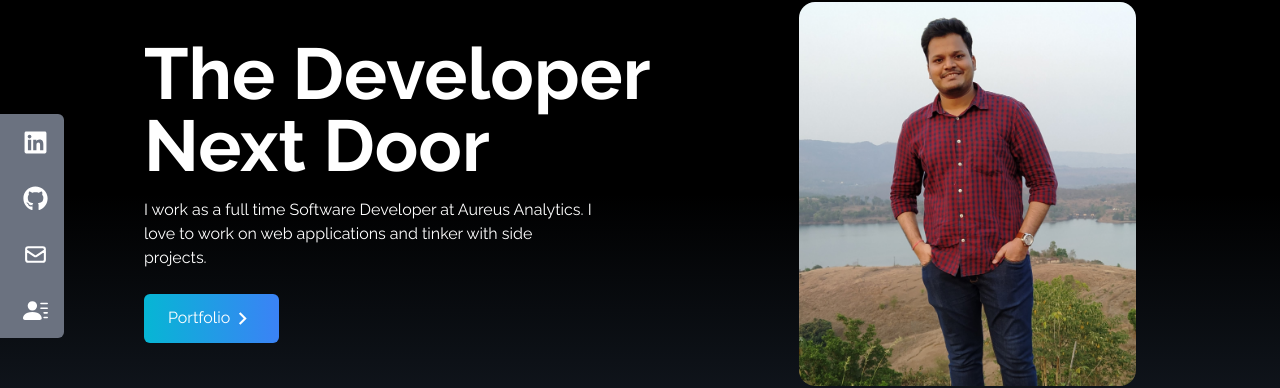
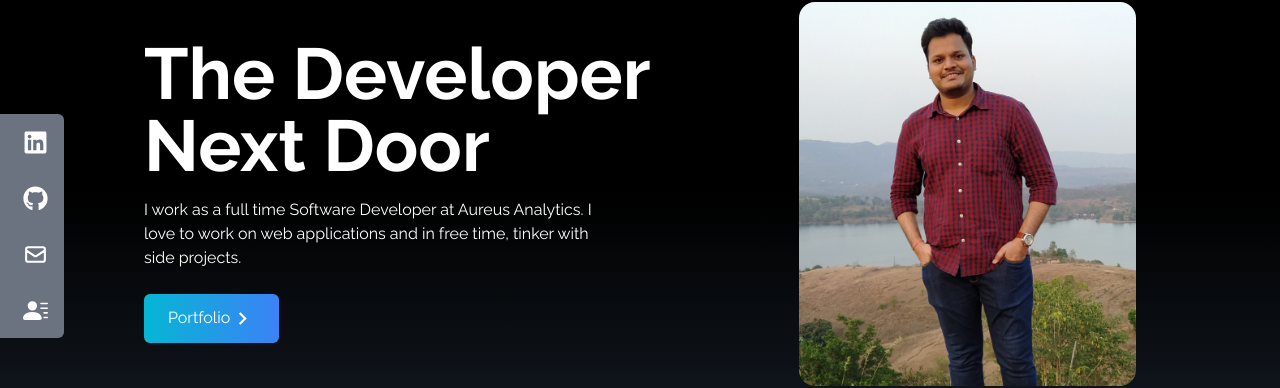
Before and after one commit to pritishkadam/portfolio, a React (Create React App) app: page / in a window 1280 px wide. Shown: the part 206-594 px from the top of the page. Built offline with nearby package versions, Linux system fonts and the light colour scheme.

Commit message:
update home and about section

```diff
--- a/src/components/About.jsx
+++ b/src/components/About.jsx
@@ -13,11 +13,17 @@ const About = () => {
           </p>
         </div>
         <p className='text-lg mt-20'>
-          Hi, I'm Pritish Kadam, from Mumbai, India. I have completed my Masters in Computer Application from University of Mumbai. I have a working experience of more than 3.5 years. Currently, I'm working as a Frontend Engineer in a Product Based Company called Aureus Analytics. Our product caters to the US based Insurance Agencies.
+          Hi, I'm Pritish Kadam, from Mumbai, India. I have completed my Masters
+          in Computer Application from University of Mumbai. I have a working
+          experience of more than 3.5 years. Currently, I'm working as a
+          Frontend Engineer in a Product Based Company called Aureus Analytics.
+          Our product caters to the US based Insurance Agencies.
         </p>
         <br />
         <p className='text-lg mb-20'>
-          I'm also proficient in Backend Development and DevOps related activities. I am comfortable wearing multiple hats to get the job done. This helps me in acquiring new skills.
+          I'm also proficient in Backend Development and DevOps related
+          activities. I am comfortable wearing multiple hats to get the job
+          done.
         </p>
         <br />
       </div>
--- a/src/components/Home.jsx
+++ b/src/components/Home.jsx
@@ -16,7 +16,7 @@ const Home = () => {
           </h2>
           <p className='text-white py-4 max-w-md'>
             I work as a full time Software Developer at Aureus Analytics. I love to work on web applications
-            and tinker with side projects.
+            and in free time, tinker with side projects.
           </p>
 
           <div>
```
